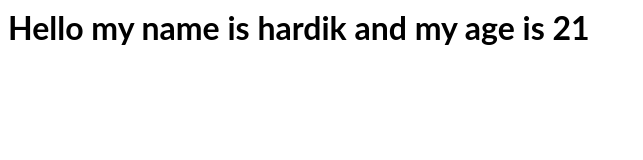
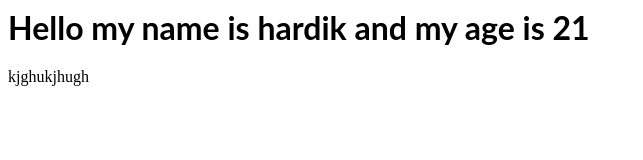
Before and after one commit to hardikvasar1/react-excersise-hardik, a React (Create React App) app: page / in a window 1280 px wide. Shown: the top 160 px of the page, without its empty margins (0-643 px from the left). Built offline with nearby package versions, Linux system fonts and the light colour scheme.

Commit message:
1 file modified

```diff
--- a/src/App.js
+++ b/src/App.js
@@ -9,6 +9,7 @@ export default function App() {
       <h1>
         Hello my name is {name} and my age is {age}
       </h1>
+      kjghukjhugh
     </div>
   );
 }
```
